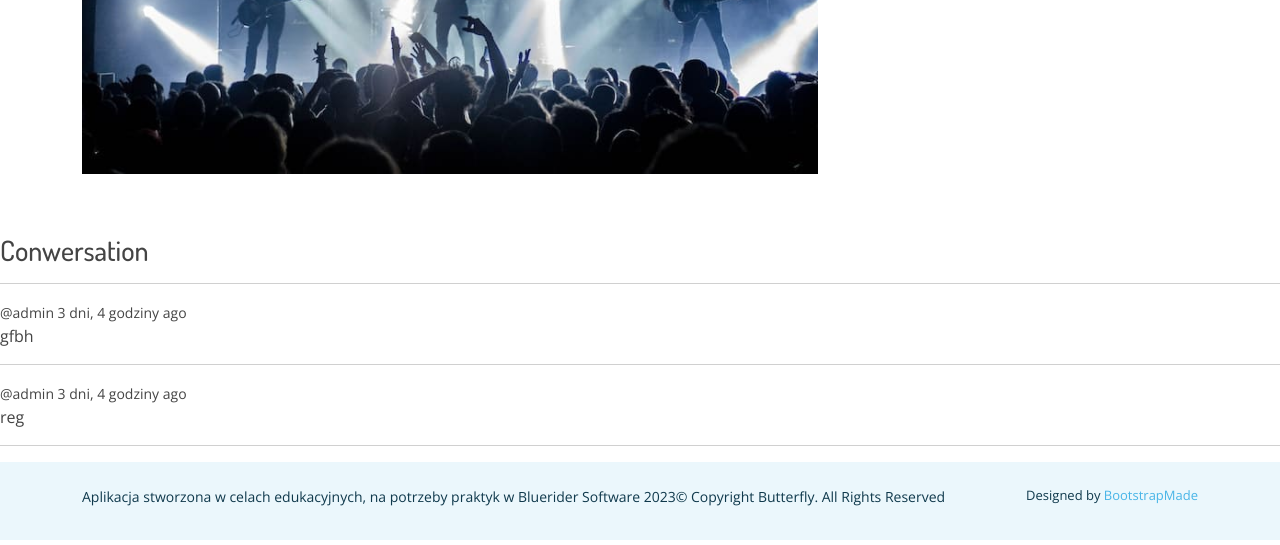
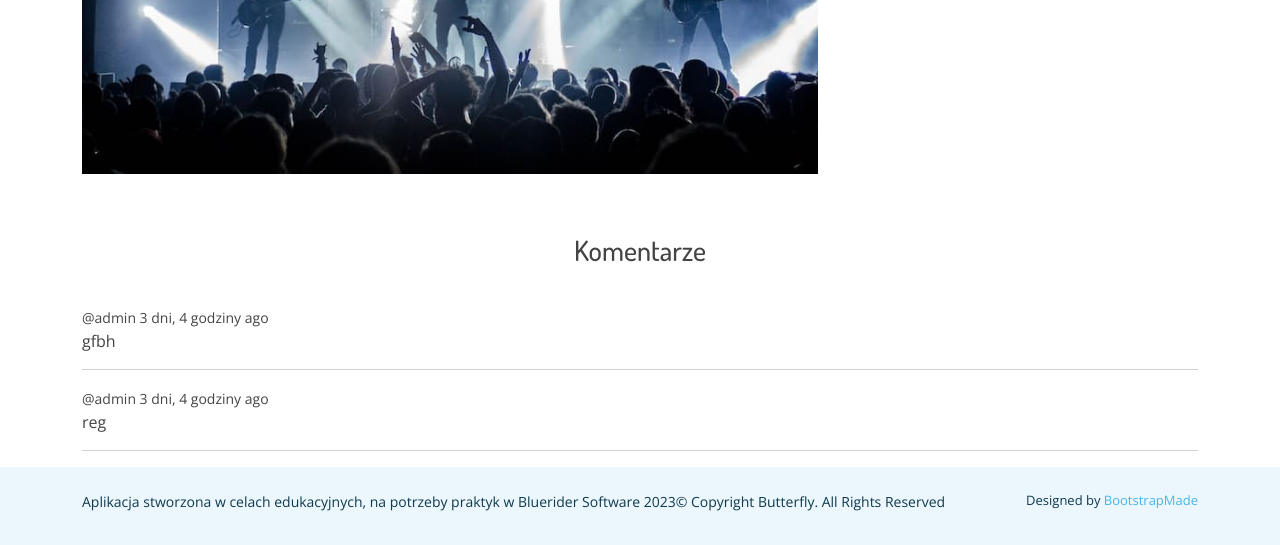
Before and after one commit to Hizey/CoSieDziejeSie, a Django app: page /room/1/ in a window 1280 px wide. Shown: the part 594-1139 px from the top of the page. Run offline with Django 4.2, Linux system fonts and the light colour scheme; data comes from the database, SQL or seed files in the repository; parts of the project's set-up code (start-up, migrations or seed data) failed here and were passed over; some libraries are stand-ins or nearby versions.

Commit message:
resolved MR comments

```diff
--- a/wydarzenia/templates/wydarzenia/profile.html
+++ b/wydarzenia/templates/wydarzenia/profile.html
@@ -25,7 +25,6 @@
                 <li><strong>Nazwisko</strong>: {{ profile.last_name }} {% if not profile.last_name %}(brak){% endif %}</li>
                 <li><strong>Email</strong>: {{ profile.email }}{% if not profile.email %}(brak){% endif %}</li>
                 <li><strong>Dołączył</strong>: {{ profile.date_joined|date:"d.m.Y" }}</li>
-                <li><strong>Dodał</strong>: <a href="#">{# room.host #}</a></li>
               </ul>
             </div>
 <!--            <div class="portfolio-description">-->
--- a/wydarzenia/templates/wydarzenia/room.html
+++ b/wydarzenia/templates/wydarzenia/room.html
@@ -48,9 +48,22 @@
       </div>
     </section>
 
-<div class="comment">
-<h3>Conwersation</h3>
-    <hr>
+    <div class="container">
+        <div class="section-title">
+          <h3>Komentarze</h3>
+        </div>
+
+
+        {% if request.user.is_authenticated %}
+        <div class="col-md-6 form-group comment">
+            <form method="POST" action="">
+                {% csrf_token %}
+                <input class="form-control" type="text" name="body" placeholder="Wpisz komentarz"/>
+<!--                <div class="text-center"><button type="submit">Dodaj komentarz</button></div>-->
+                <p></p>
+            </form>
+        </div>
+        {% endif %}
 
 
         {% for message in room_messages %}
@@ -65,15 +78,7 @@
         {% endfor %}
     </div>
 
-{% if request.user.is_authenticated %}
-<div class="comment">
-    <form method="POST" action="">
-        {% csrf_token %}
-        <input type="text" name="body" placeholder="let us know what you think "/>
-        <p></p>
-    </form>
-</div>
-{% endif %}
+
 
 
 {% endblock %}
--- a/wydarzenia/views.py
+++ b/wydarzenia/views.py
@@ -134,7 +134,7 @@ def create_room(request):
             room.save()
             return HttpResponseRedirect("/create-room?submitted=True")
     else:
-        form = RoomForm
+        form = RoomForm()
         if 'submitted' in request.GET:
             submitted = True
 
```
Lines whose indentation alone changed are shown as unchanged.
